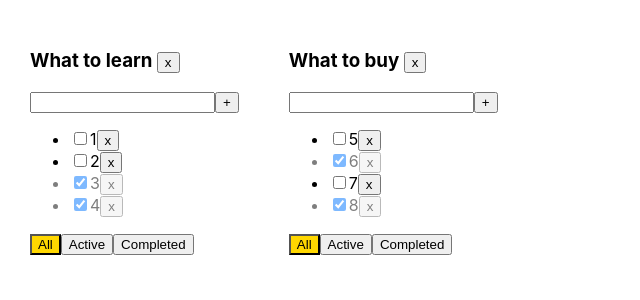
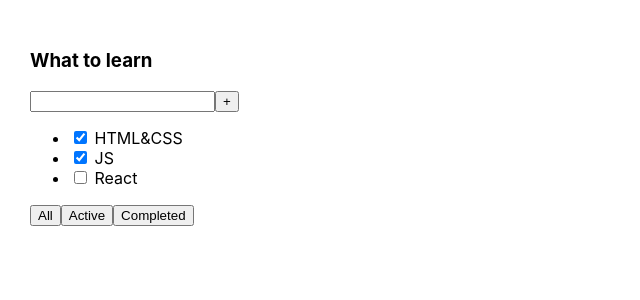
Before and after one commit to Ristretto1/inc_todolist_independent, a React (Create React App) app: page / in a window 1280 px wide. Shown: the top 300 px of the page, without its empty margins (0-640 px from the left). Built offline with nearby package versions, Linux system fonts and the light colour scheme.

Commit message:
add new comp BTN

```diff
--- a/src/App.css
+++ b/src/App.css
@@ -6,21 +6,3 @@
 .App > div {
   margin-right: 50px;
 }
-
-.taskIsDone {
-  opacity: 0.5;
-}
-
-.errorBorder {
-  border: 2px solid red;
-  outline: none;
-}
-
-.errorText {
-  color: red;
-  font-weight: bold;
-}
-
-.activeFilterButton {
-  background-color: gold;
-}
--- a/src/App.tsx
+++ b/src/App.tsx
@@ -1,103 +1,26 @@
-import React, {useState} from 'react';
+import React from 'react';
 import './App.css';
-import {Button} from './components/Button';
-import {v1} from 'uuid';
-import {TasksList} from './components/TasksList';
-import {TodoList} from './components/TodoList';
-
-export type TaskType = {
-    id: string
-    task: string
-    isDone: boolean
-}
-export type FilterType = 'all' | 'active' | 'completed'
-
-export type TodolistType = {
-    id: string
-    title: string
-    filter: FilterType
-}
 
 function App() {
-    const removeTask = (id: string, todolistId: string) => {
-        const tasks = tasksOdj[todolistId]
-        const filteredTasks = tasks.filter(t => t.id !== id)
-        tasksOdj[todolistId] = filteredTasks
-        setTasks({...tasksOdj})
-    }
-    const checkboxSwitch = (id: string, done: boolean, todolistId: string) => {
-        const tasks = tasksOdj[todolistId]
-        const mappedTasks = tasks.map(t => t.id === id ? {...t, isDone: done} : t)
-        tasksOdj[todolistId] = mappedTasks
-        setTasks({...tasksOdj})
-    }
-    const addTask = (title: string, todolistId: string) => {
-        const tasks = tasksOdj[todolistId]
-        const task = {id: v1(), task: title, isDone: false}
-        const newTasks = [task, ...tasks]
-        tasksOdj[todolistId] = newTasks
-        setTasks({...tasksOdj})
-    }
-
-    const changeFilter = (filter: FilterType, todolistId: string) => {
-        const todolist = todolists.find(tl => tl.id === todolistId)
-        if (todolist) {
-            todolist.filter = filter
-            setTodolists([...todolists])
-        }
-    }
-
-    const removeTodolist = (TLId: string) => {
-        setTodolists(todolists.filter(tl => tl.id !== TLId))
-        delete tasksOdj[TLId]
-        setTasks({...tasksOdj})
-    }
-
-    const todolist1 = v1()
-    const todolist2 = v1()
-
-    const [todolists, setTodolists] = useState<Array<TodolistType>>([
-        {id: todolist1, title: 'What to learn', filter: 'all'},
-        {id: todolist2, title: 'What to buy', filter: 'all'},
-    ])
-
-    const [tasksOdj, setTasks] = useState({
-        [todolist1]: [
-            {id: v1(), task: '1', isDone: false},
-            {id: v1(), task: '2', isDone: false},
-            {id: v1(), task: '3', isDone: true},
-            {id: v1(), task: '4', isDone: true},
-        ],
-        [todolist2]: [
-            {id: v1(), task: '5', isDone: false},
-            {id: v1(), task: '6', isDone: true},
-            {id: v1(), task: '7', isDone: false},
-            {id: v1(), task: '8', isDone: true},
-        ],
-    })
-
     return (
         <div className="App">
-            {todolists.map(tl => {
-                let filteredTask = tasksOdj[tl.id]
-                if (tl.filter === 'completed') filteredTask = tasksOdj[tl.id].filter(t => t.isDone)
-                if (tl.filter === 'active') filteredTask = tasksOdj[tl.id].filter(t => !t.isDone)
-
-                return (
-                    <TodoList key={tl.id}
-                              TLid={tl.id}
-                              title={tl.title}
-                              addTask={addTask}
-                              tasks={filteredTask}
-                              removeTask={removeTask}
-                              checkboxSwitch={checkboxSwitch}
-                              changeFilter={changeFilter}
-                              filter={tl.filter}
-                              removeTodolist={removeTodolist}
-                    />
-                )
-            })}
-
+            <div>
+                <h3>What to learn</h3>
+                <div>
+                    <input/>
+                    <button>+</button>
+                </div>
+                <ul>
+                    <li><input type="checkbox" checked={true}/> <span>HTML&CSS</span></li>
+                    <li><input type="checkbox" checked={true}/> <span>JS</span></li>
+                    <li><input type="checkbox" checked={false}/> <span>React</span></li>
+                </ul>
+                <div>
+                    <button>All</button>
+                    <button>Active</button>
+                    <button>Completed</button>
+                </div>
+            </div>
         </div>
     );
 }
--- a/src/components/Button.tsx
+++ b/src/components/Button.tsx
@@ -3,14 +3,13 @@ import React from 'react';
 type ButtonPropsType = {
     name: string
     callback: () => void
-    className?: string
 }
 
-export const Button:React.FC<ButtonPropsType> = ({name, callback, className}) => {
+export const Button: React.FC<ButtonPropsType> = ({name, callback}) => {
 
-    const onClickBtnHandler =()=> callback()
+    const onClickHandler = () => callback()
 
     return (
-        <button onClick={onClickBtnHandler} className={className}>{name}</button>
+        <button onClick={onClickHandler}>{name}</button>
     );
 };
--- a/src/components/FilterBtnBlock.tsx
+++ /dev/null
@@ -1,22 +0,0 @@
-import React from 'react';
-import {Button} from './Button';
-import {FilterType} from '../App';
-
-type FilterBtnBlockPropsType = {
-    changeFilter: (filter: FilterType, id: string) => void
-    filter: FilterType
-    TLid: string
-}
-
-export const FilterBtnBlock: React.FC<FilterBtnBlockPropsType> = ({TLid, filter, changeFilter}) => {
-
-    const onFilterChangeHandler = (filter: FilterType) => changeFilter(filter, TLid)
-
-    return (
-        <div>
-            <Button className={filter === 'all' ? 'activeFilterButton' : ''} name={'All'} callback={() => onFilterChangeHandler('all')}/>
-            <Button className={filter === 'active' ? 'activeFilterButton' : ''} name={'Active'} callback={() => onFilterChangeHandler('active')}/>
-            <Button className={filter === 'completed' ? 'activeFilterButton' : ''} name={'Completed'} callback={() => onFilterChangeHandler('completed')}/>
-        </div>
-    );
-};
--- a/src/components/Input.tsx
+++ /dev/null
@@ -1,30 +0,0 @@
-import React, {ChangeEvent, KeyboardEvent} from 'react';
-
-type InputPropsType = {
-    title: string
-    setTitle: (title: string) => void
-    callback: () => void
-    setError: (title: string) => void
-    className: string
-}
-
-export const Input: React.FC<InputPropsType> = ({className, setError, callback, title, setTitle}) => {
-
-    const onChangeInputHandler = (e: ChangeEvent<HTMLInputElement>) => {
-        setTitle(e.currentTarget.value)
-    }
-
-    const onKeyPressHandler = (e: KeyboardEvent<HTMLInputElement>) => {
-        setError('')
-        if (e.key === 'Enter') callback()
-    }
-
-    return (
-        <input type="text"
-               value={title}
-               onChange={onChangeInputHandler}
-               onKeyPress={onKeyPressHandler}
-               className={className}
-        />
-    );
-};
--- a/src/components/InputBlock.tsx
+++ /dev/null
@@ -1,32 +0,0 @@
-import React, {useState} from 'react';
-import {Button} from './Button';
-import {Input} from './Input';
-
-type InputBlockPropsType = {
-    addTask: (title: string, id:string) => void
-    TLid: string
-}
-
-export const InputBlock: React.FC<InputBlockPropsType> = ({TLid,addTask}) => {
-    const [title, setTitle] = useState<string>('')
-    const [error, setError] = useState<string>('')
-
-    const onAddTaskHandler = () => {
-        if (!title.trim()) {
-            setError('Поле обязательно для заполнения')
-            return
-        }
-        addTask(title.trim(), TLid)
-        setTitle('')
-    }
-
-    return (
-        <div>
-            <Input className={error ? 'errorBorder' : ''} title={title} setTitle={setTitle} callback={onAddTaskHandler} setError={setError}/>
-
-            <Button name={'+'} callback={onAddTaskHandler}/>
-
-            {error && <div className={'errorText'}>{error}</div>}
-        </div>
-    );
-};
--- a/src/components/TasksList.tsx
+++ /dev/null
@@ -1,36 +0,0 @@
-import React, {ChangeEvent} from 'react';
-import {Button} from './Button';
-import {TaskType} from '../App';
-
-type TasksListPropsType = {
-    tasks: Array<TaskType>
-    removeTask: (id: string, TLid: string) => void
-    checkboxSwitch: (id: string, done: boolean, TLid: string) => void
-    TLid: string
-}
-
-export const TasksList: React.FC<TasksListPropsType> = ({TLid, tasks, removeTask, checkboxSwitch}) => {
-
-    const onRemoveTaskHandler = (id: string) => removeTask(id, TLid)
-    const onCheckboxSwitchHandler = (id: string, e: ChangeEvent<HTMLInputElement>) => {
-        checkboxSwitch(id, e.currentTarget.checked, TLid)
-    }
-
-    return (
-        <ul>
-            {tasks.map(t => {
-                return (
-                    <li key={t.id} className={t.isDone ? 'taskIsDone' : ''}>
-                        <input
-                            type="checkbox"
-                            checked={t.isDone}
-                            onChange={(e) => onCheckboxSwitchHandler(t.id, e)}
-                        />
-                        <span>{t.task}</span>
-                        <Button name={'x'} callback={() => onRemoveTaskHandler(t.id)}/>
-                    </li>
-                )
-            })}
-        </ul>
-    );
-};
--- a/src/components/TodoList.tsx
+++ /dev/null
@@ -1,37 +0,0 @@
-import React from 'react';
-import {Button} from './Button';
-import {TasksList} from './TasksList';
-import {FilterType, TaskType} from '../App';
-import {InputBlock} from './InputBlock';
-import {FilterBtnBlock} from './FilterBtnBlock';
-
-type TodoListPropsType = {
-    tasks: Array<TaskType>
-    removeTask: (id: string, TLid: string) => void
-    checkboxSwitch: (id: string, done: boolean, TLid:string) => void
-    addTask: (title: string, id: string) => void
-    changeFilter: (filter: FilterType, id: string) => void
-    filter: FilterType
-    title: string
-    TLid: string
-    removeTodolist: (TLid: string) => void
-}
-
-export const TodoList: React.FC<TodoListPropsType> = ({removeTodolist, TLid,title, filter, changeFilter, addTask, tasks, removeTask, checkboxSwitch}) => {
-
-    const onRemoveTodolistHandler = () => {
-        removeTodolist(TLid)
-    }
-
-    return (
-        <div>
-            <h3>{title} <button onClick={onRemoveTodolistHandler}>x</button></h3>
-
-            <InputBlock TLid={TLid} addTask={addTask}/>
-
-            <TasksList TLid={TLid} tasks={tasks} removeTask={removeTask} checkboxSwitch={checkboxSwitch}/>
-
-            <FilterBtnBlock TLid={TLid} changeFilter={changeFilter} filter={filter}/>
-        </div>
-    );
-};
```
